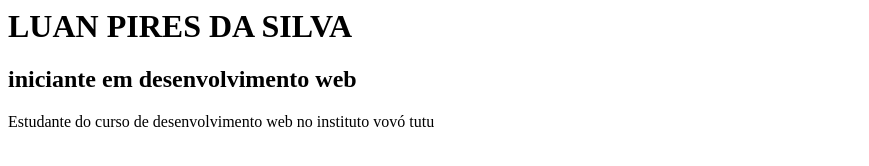
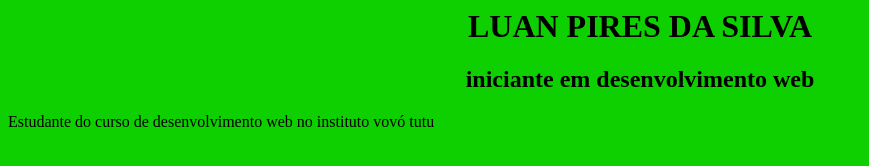
Before and after one commit to piresLuan/curriculo, a plain HTML site: page index.html in a window 1280 px wide. Shown: the whole page, without its empty margins (0-869 px from the left). Drawn offline with Linux system fonts and the light colour scheme.

Commit message:
ajustes na pagina

```diff
--- a/index.html
+++ b/index.html
@@ -2,10 +2,15 @@
     <head>
         <title>CURRÍCULO</title>
     </head>
-    <body>
+    <body bgcolor="redgit ">
+        <center>
+
         <h1>LUAN PIRES DA SILVA</h1>
         <H2>iniciante em desenvolvimento web</H2>
+    </center>
         <p>
+
+
             Estudante do curso de desenvolvimento web no instituto vovó tutu
         </p>
     </body>
```
